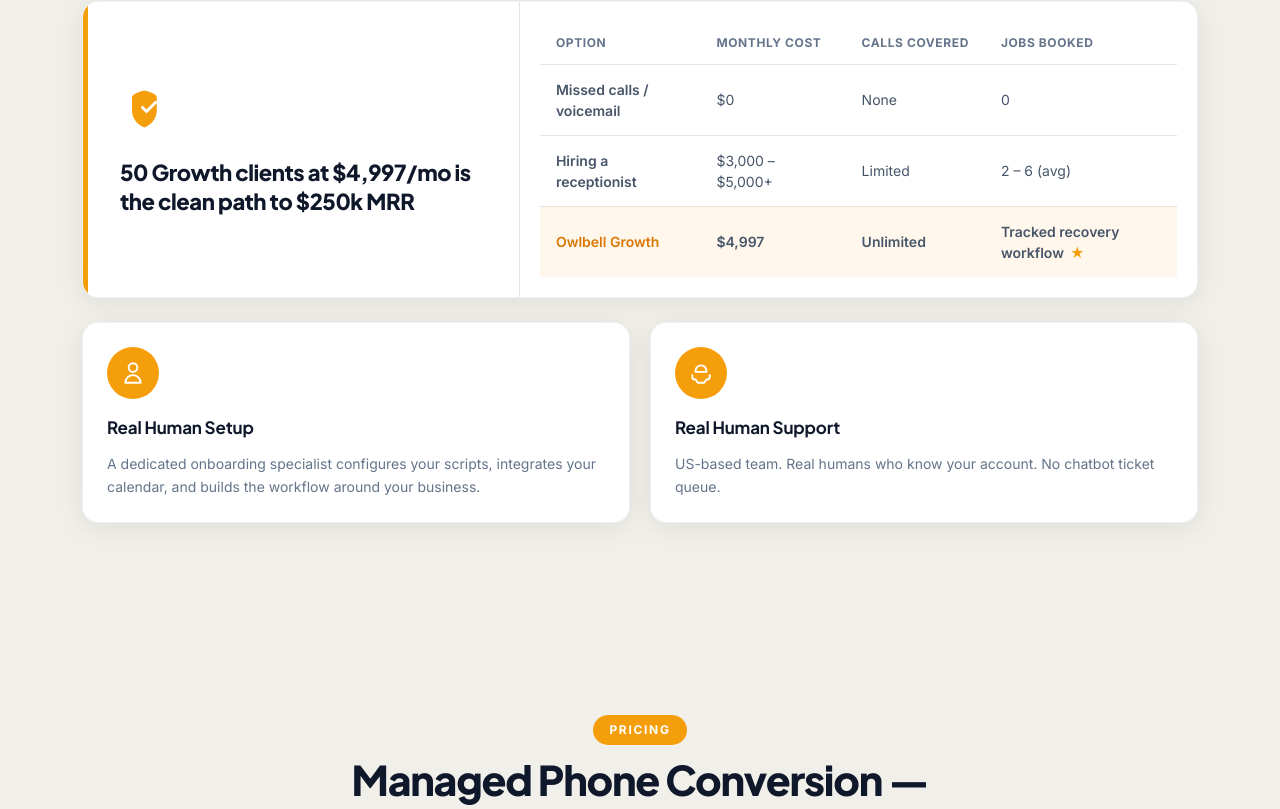
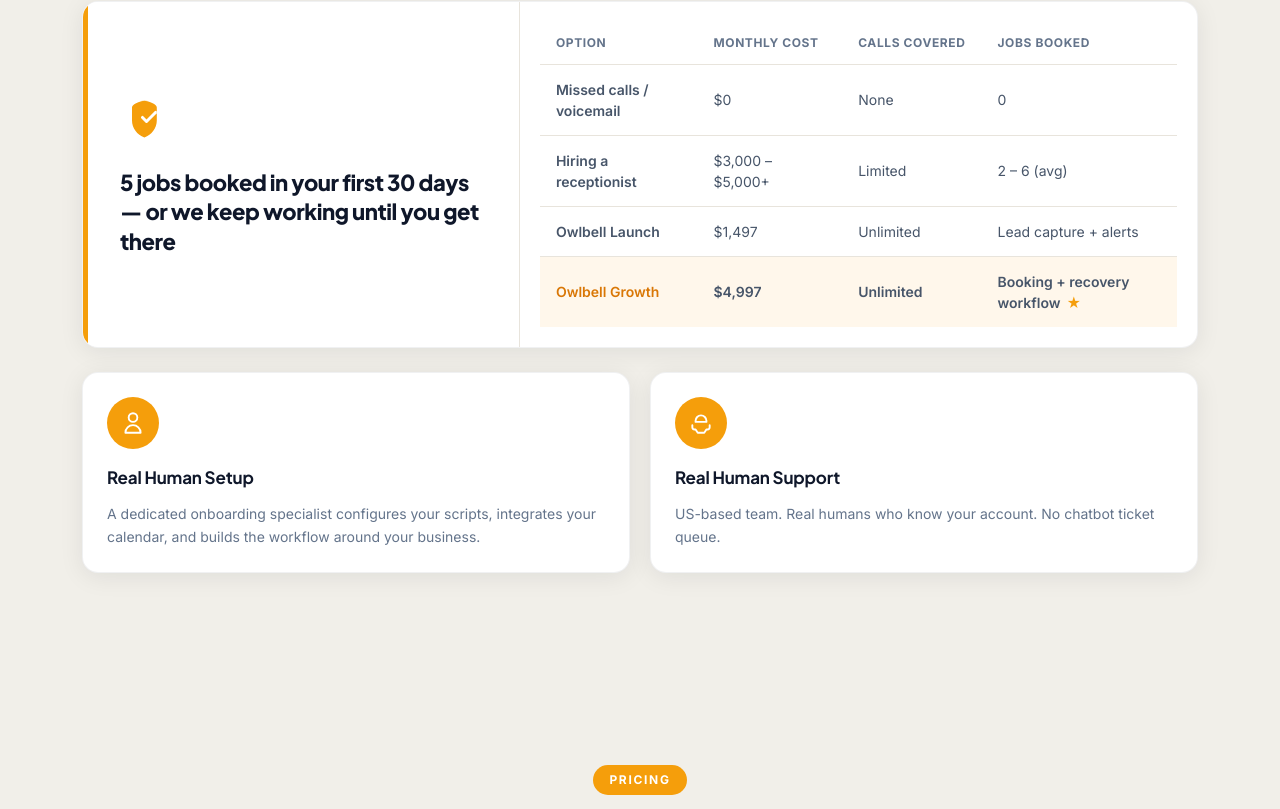
Before and after one commit to buildsagents/owlbell, a Next.js app in the folder next-app/: page / in a window 1280 px wide. Shown: the part 2840-3649 px from the top of the page. Built offline with nearby package versions, Linux system fonts and the light colour scheme; no server answers.

Commit message:
chore(homepage): remove legacy pricing and founding references

```diff
--- a/next-app/src/app/globals.css
+++ b/next-app/src/app/globals.css
@@ -1551,50 +1551,6 @@
   height: 16px;
 }
 
-.pricing-founding {
-  display: flex;
-  align-items: center;
-  justify-content: space-between;
-  gap: var(--space-5);
-  padding: var(--space-6) var(--space-7);
-  border-radius: var(--radius-xl);
-  background: linear-gradient(135deg, #f59e0b 0%, #ea580c 55%, #c2410c 100%);
-  box-shadow: 0 8px 32px rgba(234, 88, 12, 0.25);
-}
-
-.pricing-founding-copy {
-  display: flex;
-  flex-direction: column;
-  gap: 4px;
-}
-
-.pricing-founding-copy strong {
-  font-size: var(--text-sm);
-  font-weight: 700;
-  letter-spacing: 0.04em;
-  text-transform: uppercase;
-  color: rgba(255, 255, 255, 0.9);
-}
-
-.pricing-founding-headline {
-  font-family: var(--font-plus-jakarta-sans), sans-serif;
-  font-size: clamp(22px, 2.5vw, 28px);
-  font-weight: 800;
-  letter-spacing: -0.02em;
-  color: #fff;
-  line-height: 1.2;
-}
-
-.pricing-founding-sub {
-  font-size: var(--text-sm);
-  color: rgba(255, 255, 255, 0.85);
-  font-weight: 500;
-}
-
-.pricing-founding .agency-btn--light {
-  flex-shrink: 0;
-}
-
 .pricing-modal-overlay {
   position: fixed;
   inset: 0;
@@ -1690,16 +1646,6 @@
     transform: none;
     order: -1;
   }
-
-  .pricing-founding {
-    flex-direction: column;
-    text-align: center;
-    padding: var(--space-6);
-  }
-
-  .pricing-founding .agency-btn--light {
-    width: 100%;
-  }
 }
 
 /* ---------- Onboarding portal ---------- */
--- a/next-app/src/components/HonestMathSection.tsx
+++ b/next-app/src/components/HonestMathSection.tsx
@@ -14,10 +14,17 @@
     highlight: false,
   },
   {
+    option: "Owlbell Launch",
+    cost: "$1,497",
+    calls: "Unlimited",
+    jobs: "Lead capture + alerts",
+    highlight: false,
+  },
+  {
     option: "Owlbell Growth",
     cost: "$4,997",
     calls: "Unlimited",
-    jobs: "Tracked recovery workflow",
+    jobs: "Booking + recovery workflow",
     highlight: true,
   },
 ];
@@ -81,7 +88,7 @@
               <ShieldIcon />
             </div>
             <p className="honest-guarantee-text">
-              50 Growth clients at $4,997/mo is the clean path to $250k MRR
+              5 jobs booked in your first 30 days — or we keep working until you get there
             </p>
           </div>
 
--- a/next-app/src/components/PricingSection.tsx
+++ b/next-app/src/components/PricingSection.tsx
@@ -126,7 +126,6 @@
           plan: modalPlan,
           period: "monthly",
           email: email.trim(),
-          founding: false,
           include_setup_fee: display.includeSetupFee,
         }),
       });
--- a/next-app/src/components/SiteFooter.tsx
+++ b/next-app/src/components/SiteFooter.tsx
@@ -13,7 +13,7 @@
           <div className="owl-logo-text site-footer-logo">
             Owl<span>bell</span>
           </div>
-          <p>Professional call agency built for plumbing companies.</p>
+          <p>Premium AI reception agency for plumbing companies.</p>
         </div>
 
         <nav className="site-footer-nav" aria-label="Footer">
@@ -26,7 +26,7 @@
 
         <div className="site-footer-contact">
           <a href="mailto:hello@owlbell.xyz">hello@owlbell.xyz</a>
-          <span>Qualified implementation calls only</span>
+          <span>7-day trial · instant checkout</span>
         </div>
       </div>
 
--- a/next-app/src/lib/checkout-display.ts
+++ b/next-app/src/lib/checkout-display.ts
@@ -32,7 +32,10 @@
     monthly: config.monthly,
     setupFee: config.setupFee,
     includeSetupFee: config.setupFee !== null,
-    buttonText: `Start 7-Day Trial — ${config.name}`,
+    buttonText:
+      config.id === "pro_plus"
+        ? `Subscribe Now — ${config.name}`
+        : `Start 7-Day Trial — ${config.name}`,
     modalTitle: `Subscribe to ${config.name}`,
     modalNote:
       config.setupFee !== null
```
Also changed, not shown: 1 other file (tests, documents, lock files or other folders).
